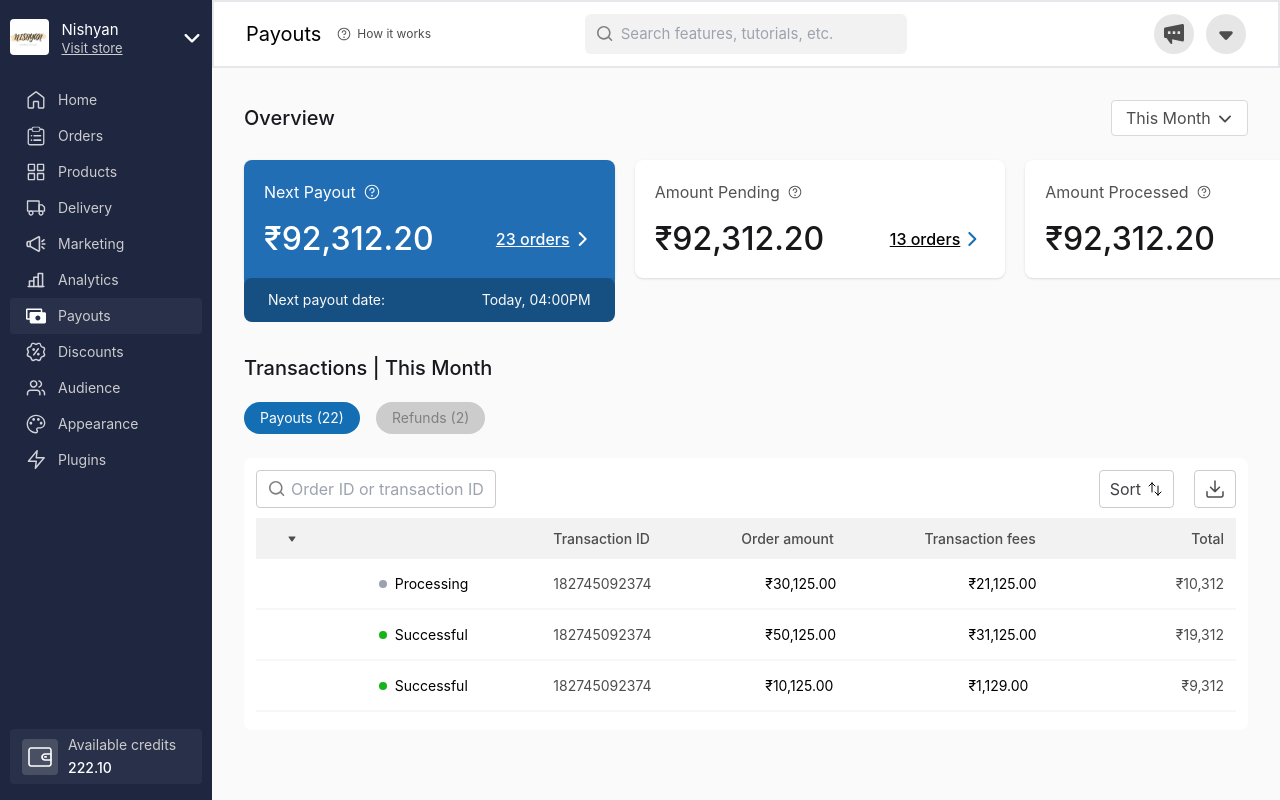
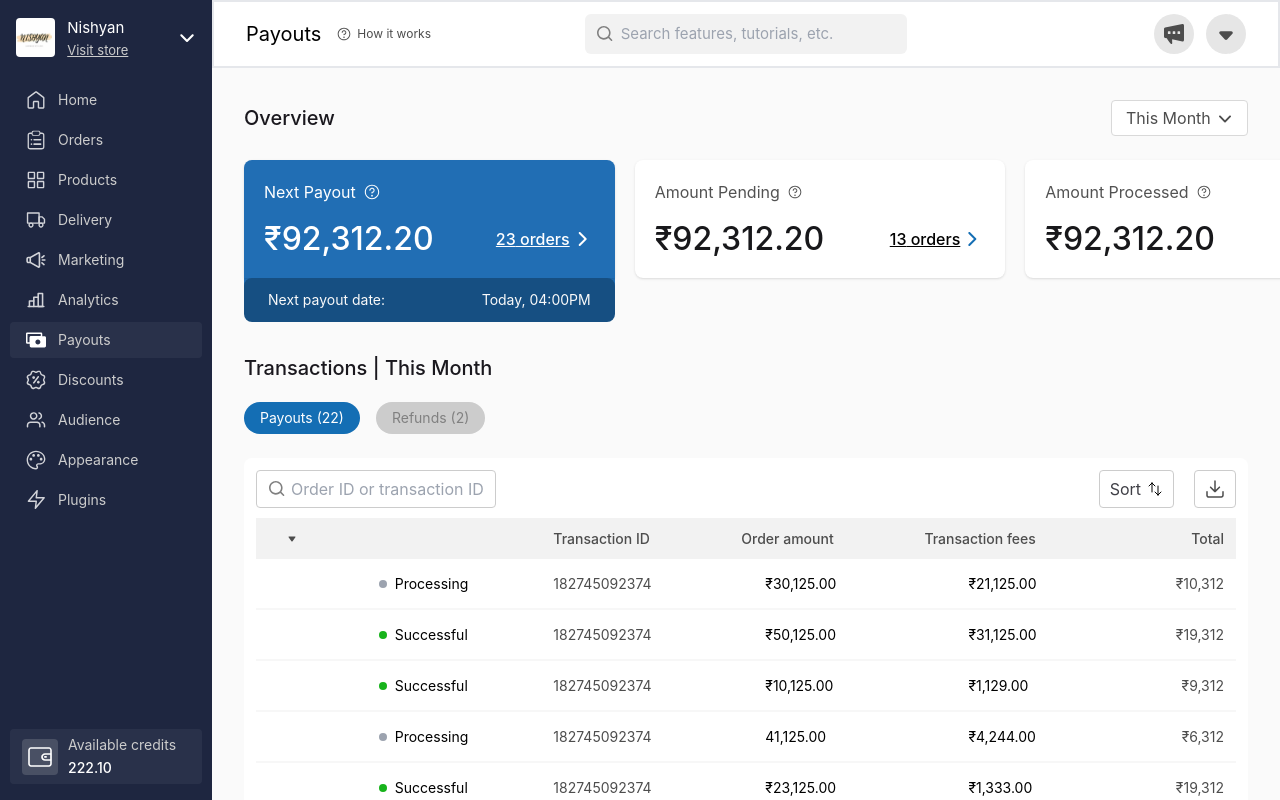
Before and after one commit to uzairansari11/dukaan-assignment, a React (Create React App) app: page /payouts in a window 1280 px wide. Built offline with nearby package versions, Linux system fonts and the light colour scheme; the HTML template or start-up script is replaced by a standard one.

Commit message:
fixed padding and scrolling and font family

```diff
--- a/src/components/Sidebar.jsx
+++ b/src/components/Sidebar.jsx
@@ -5,26 +5,37 @@ import { NavLink } from "react-router-dom";
 
 const Sidebar = () => {
   return (
-    <div className="py-[16px] px-[10px]  text-custom-gray-300 h-screen flex flex-col justify-between">
+    <div className="py-[16px] px-[10px]  text-custom-gray-300 h-screen flex flex-col justify-between  ">
       <>
         <div className="flex flex-col gap-y-[24px]  ">
           <div>
-            <div className=" w-[192px] flex items-center justify-between h-[42px]  m-auto">
+            <div
+              className=" w-[192px] flex items-center justify-between  gap-x-[12px]
+
+           box-border px-[6px] h-[42px]
+            "
+            >
               <div>
+                {/* <img
+                  src=""
+
+                  height={"100%"}
+                  width={'42px'}
+
+                  style={{ borderRadius: "4px", }}
+                /> */}
                 <img
+                  className="w-[43px] h-[39px] rounded"
                   src="/dukaanlogo.png"
                   alt="logo"
-                  width={"39px"}
-                  height={"39px"}
-                  style={{ borderRadius: "4px" }}
                 />
               </div>
 
-              <div className=" flex gap-col-[12px] justify-between flex-col w-[108px]">
+              <div className=" flex  justify-between flex-col w-[108px] gap-[4px]">
                 <p className="font-[Inter] text-white text-[15px] font-normal  leading-[22px] ">
                   Nishyan
                 </p>
-                <p className=" text-custom-gray-300 text-[13px] font-[400px] underline leading-[14px]">
+                <p className=" text-custom-gray-300 text-[13px] font-[400px] underline leading-[14px] ">
                   Visit store
                 </p>
               </div>
@@ -35,7 +46,7 @@ const Sidebar = () => {
             </div>
           </div>
 
-          <div >
+          <div className="flex flex-col gap-[4px]">
             {sideBarOptionDetails.map((ele) => {
               return (
                 <NavLink key={ele.id} to={ele.path}>
--- a/src/components/Table.jsx
+++ b/src/components/Table.jsx
@@ -2,7 +2,7 @@ import React from "react";
 
 const Table = ({ payout, data }) => {
   return (
-    <div className=" w-full overflow-y-scroll ">
+    <div className=" w-full">
       <table className="w-full text-[14px] border-collapse">
         <thead className="bg-[#f2f2f2] text-custom-gray-600 font-normal text-left rounded-[4px] ">
           <tr>
--- a/src/index.css
+++ b/src/index.css
@@ -11,7 +11,7 @@
     display: none;
 }
 @font-face {
-  font-family: "Gelano";
+  font-family: "Gelano Grotesque";
   src: url(/public/GalanoGrotesqueDEMO-Bold.ttf);
 }
 
--- a/src/pages/Dashboard.jsx
+++ b/src/pages/Dashboard.jsx
@@ -8,10 +8,10 @@ const Dashboard = () => {
 
   return (
     <div className="flex flex-1">
-      <div className="w-[224px]  bg-custom-blue-800">
+      <div className="w-[224px]  bg-custom-blue-800  ">
         <Sidebar />
       </div>
-      <div className="w-full bg-custom-white-100 max-h-svh overflow-hidden">
+      <div className="w-full bg-custom-white-100 max-h-svh overflow-y-scroll">
         <Navtop title={pathname.split("/")[1]} />
         <Outlet />
       </div>
--- a/src/pages/Payouts.jsx
+++ b/src/pages/Payouts.jsx
@@ -14,7 +14,7 @@ const Payouts = () => {
     setSelectedTab(tab);
   };
   return (
-    <div className="m-[32px] ">
+    <div className="m-[32px] max-h-svh overflow-scroll-y">
       <div className="flex justify-between items-center">
         <p className="leading-[28px] font-medium text-[20px] text-[#1a181e] ">
           Overview
@@ -86,7 +86,7 @@ const Payouts = () => {
               </div>
             </div>
 
-            <div className=" mt-[10px] h-[200px] overflow-y-scroll">
+            <div className=" mt-[10px]">
               <Table
                 payout={selectedTab === "payouts" ? true : false}
                 data={selectedTab === "payouts" ? payments : refunds}
```
